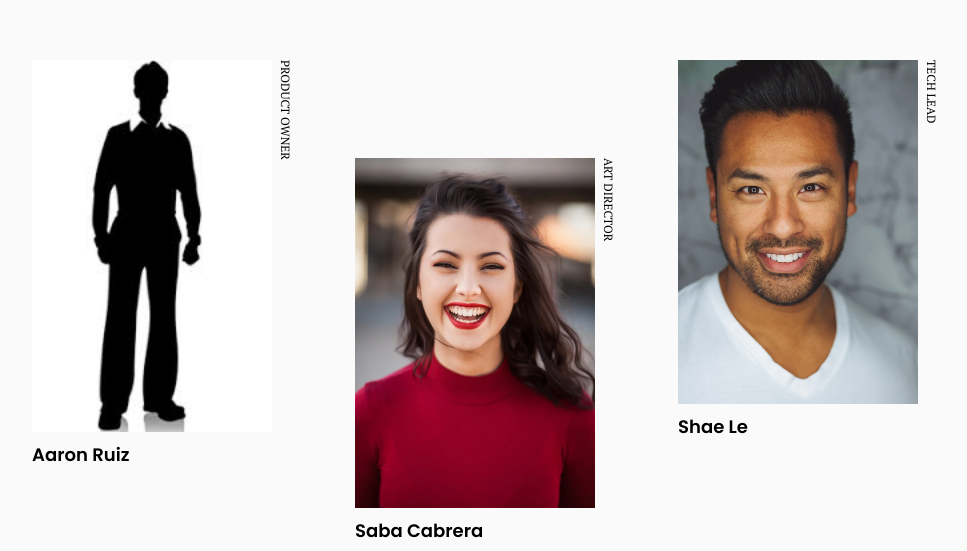
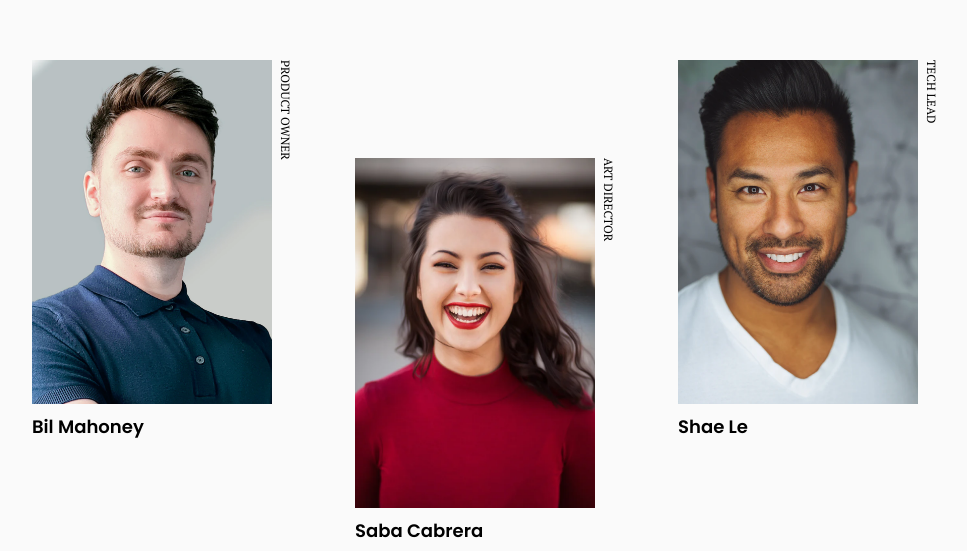
Before and after one commit to paunperera/paun, a plain HTML site: page index.html in a window 1280 px wide. Shown: the part 229-780 px from the top of the page, without its empty margins (158-1125 px from the left). Drawn offline with Linux system fonts and the light colour scheme.

Commit message:
Revert "canvis Asron"

```diff
--- a/index.html
+++ b/index.html
@@ -18,9 +18,9 @@
     </div>
     <main class="flex-container">
         <div class="member">
-            <img src="img/aaron.png" alt="member portrait" class="member-portrait">
+            <img src="img/photo1.png" alt="member portrait" class="member-portrait">
             <span class="member-job">Product owner</span>
-            <p class="member-name">Aaron Ruiz</p>
+            <p class="member-name">Bil Mahoney</p>
         </div>
         <div class="member">
             <img src="img/photo2.png" alt="member portrait" class="member-portrait">
```
Also changed, not shown: img/aaron.png (deleted), img/photo1.png (added).
